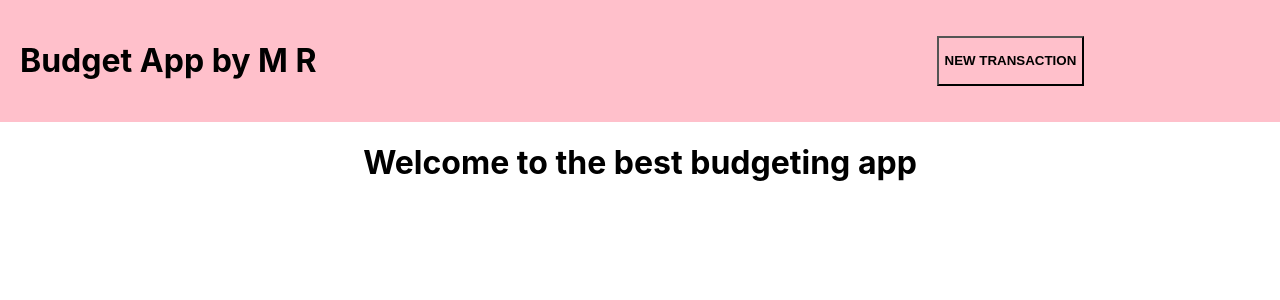
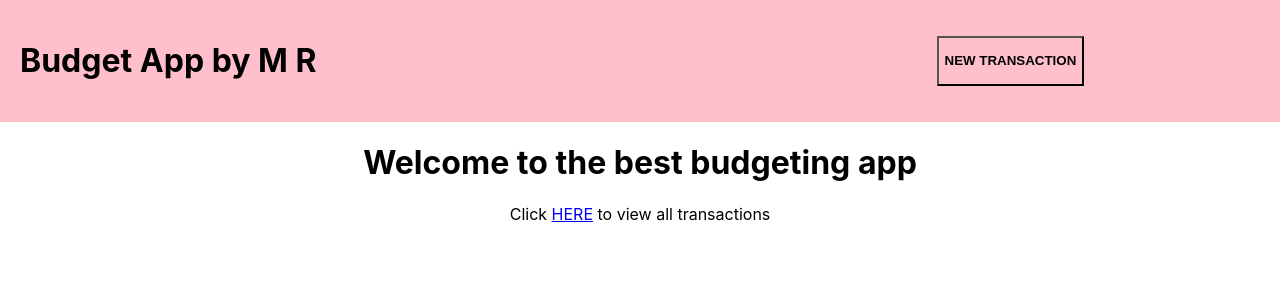
Before and after one commit to arerimr/budgeting-app, a React (Create React App) app: page / in a window 1280 px wide. Shown: the top 300 px of the page. Built offline with nearby package versions, Linux system fonts and the light colour scheme.

Commit message:
finished home page

```diff
--- a/src/Components/Home.js
+++ b/src/Components/Home.js
@@ -1,4 +1,4 @@
-
+import { Link } from "react-router-dom"
 
 export default function Home() {
     return (
@@ -6,6 +6,7 @@ export default function Home() {
             <h1>
                 Welcome to the best budgeting app
             </h1>
+            Click <Link to='/transactions'>HERE</Link> to view all transactions
         </div>
     )
 }
```
